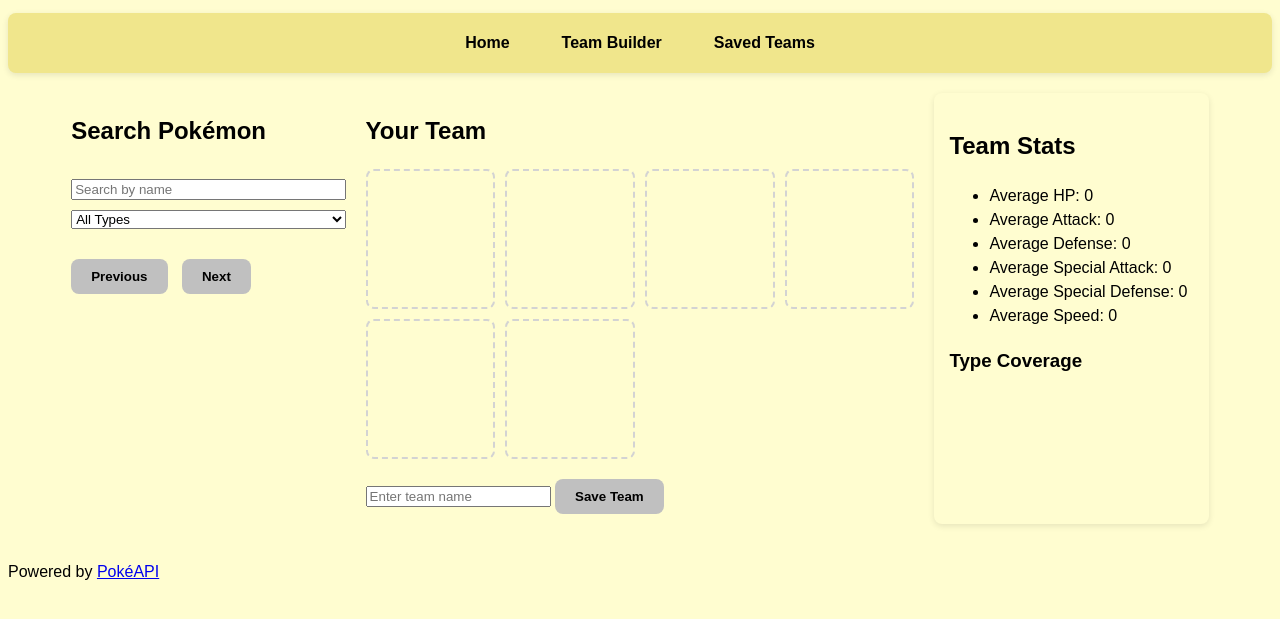
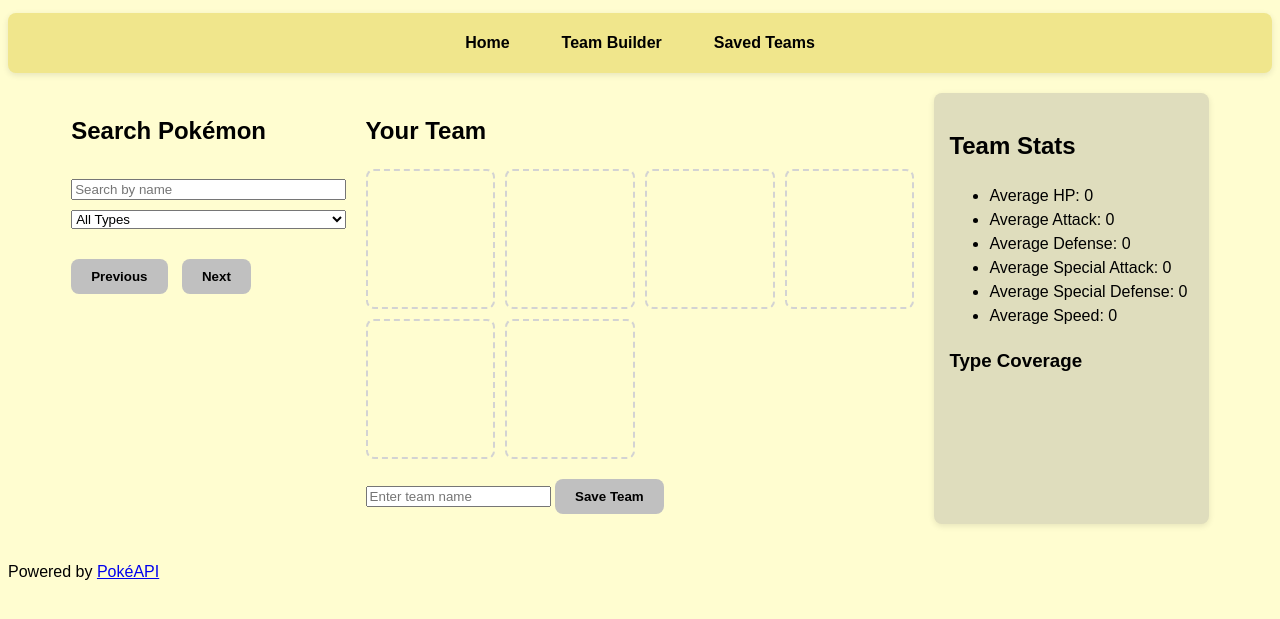
Before and after one commit to mnhthompson/PokeTeam, a website built with Vite: page src/team/index.html in a window 1280 px wide. Shown: the part 91-710 px from the top of the page. Built offline with nearby package versions, Linux system fonts and the light colour scheme; no server answers.

Commit message:
color change 11

```diff
--- a/src/public/css/style.css
+++ b/src/public/css/style.css
@@ -2,7 +2,7 @@
   --color-bg: #FFFDD0;
   --color-text: #000000;
   --color-pokemon-border: #3B4CCA;
-  --color-card-bg: #FFFDD0;
+  --color-card-bg: #dfddbd;
   --color-card-shadow: rgba(0, 0, 0, 0.1);
   --color-button-bg: #C0C0C0;
   --color-button-hover: #A9A9A9;
```
